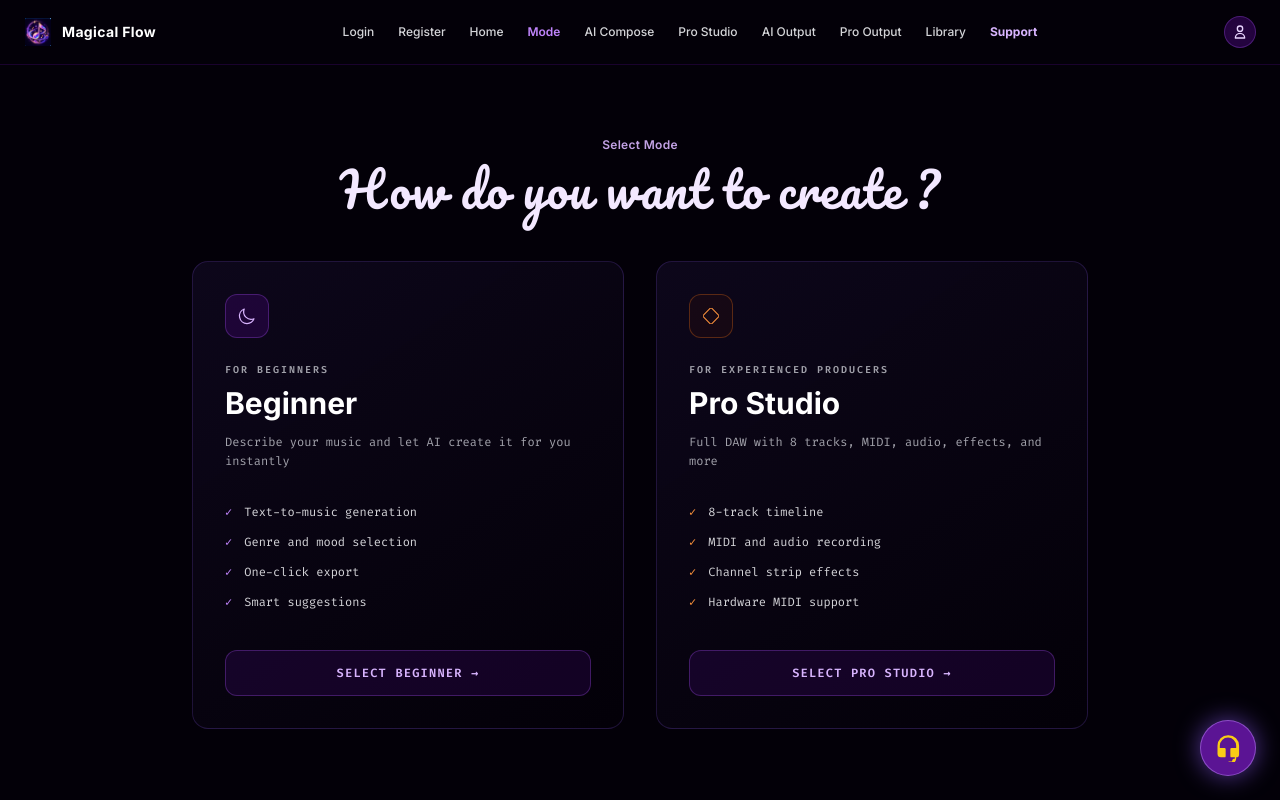
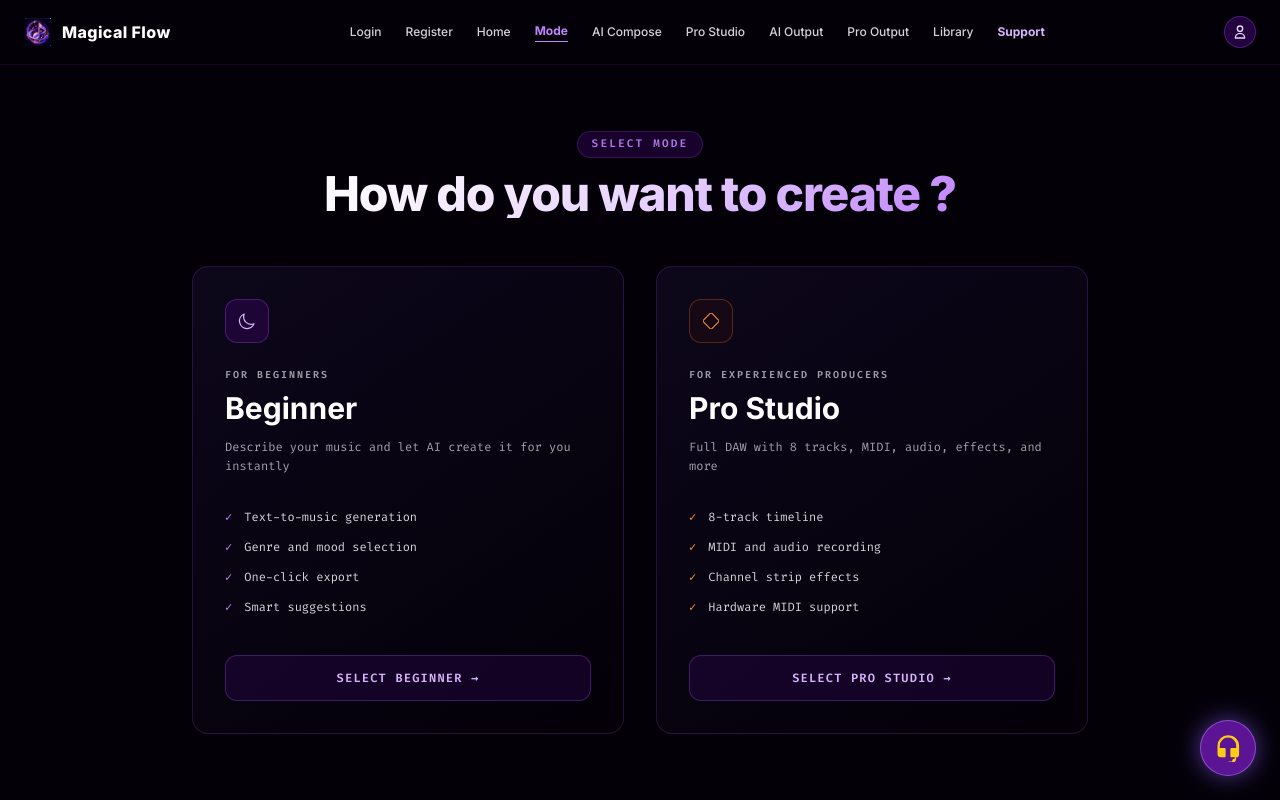
Before and after one commit to gautav2003/MagicalFlow, a Flask app: page /select-mode in a window 1280 px wide. Run offline with Flask 3, Linux system fonts and the light colour scheme; a user stored in the database is signed in; some libraries are stand-ins or nearby versions.

Commit message:
Add files via upload

```diff
--- a/Magical Flow/templates/Selectmode.html
+++ b/Magical Flow/templates/Selectmode.html
@@ -6,7 +6,7 @@
     <title>Magical Flow - Select Mode</title>
     <!-- Tailwind CSS CDN -->
     <script src="https://cdn.tailwindcss.com"></script>
-    <link href="https://fonts.googleapis.com/css2?family=Fira+Code:wght@400;500;600&family=Inter:wght@300;400;500;600;700&family=Pacifico&display=swap" rel="stylesheet">
+    <link href="https://fonts.googleapis.com/css2?family=Fira+Code:wght@400;500;600&family=Inter:wght@300;400;500;600;700;800&display=swap" rel="stylesheet">
     <style>
         body {
             font-family: 'Inter', sans-serif;
@@ -17,10 +17,12 @@
             font-family: 'Fira Code', monospace;
         }
 
-        /* Exact cursive script typography from reference image */
-        .calligraphy-title {
-            font-family: 'Pacifico', cursive;
-            letter-spacing: 0.02em;
+        /* Matching Magical Flow Brand Heading Gradient */
+        .brand-heading {
+            font-family: 'Inter', sans-serif;
+            background: linear-gradient(135deg, #ffffff 0%, #e9d5ff 50%, #c084fc 100%);
+            -webkit-background-clip: text;
+            -webkit-text-fill-color: transparent;
         }
 
         .card-bg {
@@ -48,13 +50,13 @@
 </head>
 <body class="min-h-screen flex flex-col justify-between bg-[#030008] text-white relative overflow-x-hidden selection:bg-purple-500 selection:text-white">
 
-    <!-- Top Navigation Bar -->
+    <!-- Top Navigation Bar Header (Matches Home Page Navbar) -->
     <header class="w-full bg-[#030008] border-b border-purple-950/40">
         <div class="max-w-[1400px] mx-auto px-6 py-4 flex items-center justify-between z-20">
             <!-- Brand Logo & Name -->
-            <a href="{{ url_for('home') }}" class="flex items-center gap-2.5">
-                <img src="{{ url_for('static', filename='logo.png') }}" alt="Logo" class="w-7 h-7 object-contain" onerror="this.src='https://via.placeholder.com/28/9333ea/ffffff?text=MF'">
-                <span class="font-bold text-sm tracking-wide text-white">Magical Flow</span>
+            <a href="{{ url_for('home') }}" class="flex items-center gap-2.5 group">
+                <img src="{{ url_for('static', filename='logo.png') }}" alt="Logo" class="w-7 h-7 object-contain group-hover:scale-105 transition-transform" onerror="this.src='https://via.placeholder.com/28/9333ea/ffffff?text=MF'">
+                <span class="font-extrabold text-base tracking-wide text-white group-hover:text-purple-300 transition-colors">Magical Flow</span>
             </a>
 
             <!-- Navigation Links -->
@@ -62,7 +64,7 @@
                 <a href="{{ url_for('signin') }}" class="hover:text-purple-300 transition-colors">Login</a>
                 <a href="{{ url_for('register') }}" class="hover:text-purple-300 transition-colors">Register</a>
                 <a href="{{ url_for('home') }}" class="hover:text-purple-300 transition-colors">Home</a>
-                <a href="{{ url_for('select_mode') }}" class="text-purple-400 font-semibold">Mode</a>
+                <a href="{{ url_for('select_mode') }}" class="text-purple-400 font-bold border-b border-purple-400 pb-0.5">Mode</a>
                 <a href="{{ url_for('beginner_mode') }}" class="hover:text-purple-300 transition-colors">AI Compose</a>
                 <a href="{{ url_for('pro_studio_mode') }}" class="hover:text-purple-300 transition-colors">Pro Studio</a>
                 <a href="{{ url_for('beginner_output') }}" class="hover:text-purple-300 transition-colors">AI Output</a>
@@ -71,7 +73,7 @@
                 <a href="{{ url_for('artist_support') }}" class="text-purple-300 font-bold hover:text-white transition-colors">Support</a>
             </nav>
 
-            <!-- User Profile Circle Icon -->
+            <!-- User Profile Avatar Circle -->
             <a href="{{ url_for('account') }}" class="w-8 h-8 rounded-full bg-purple-950/60 border border-purple-500/30 flex items-center justify-center text-purple-200 hover:text-white hover:border-purple-400 transition-all shadow-inner">
                 <svg class="w-4 h-4" fill="none" stroke="currentColor" viewBox="0 0 24 24"><path stroke-linecap="round" stroke-linejoin="round" stroke-width="2" d="M16 7a4 4 0 11-8 0 4 4 0 018 0zM12 14a7 7 0 00-7 7h14a7 7 0 00-7-7z"></path></svg>
             </a>
@@ -79,15 +81,15 @@
     </header>
 
     <!-- Main Content Container -->
-    <main class="w-full max-w-5xl mx-auto px-6 py-10 flex-grow flex flex-col items-center justify-center z-10">
+    <main class="w-full max-w-5xl mx-auto px-6 py-12 flex-grow flex flex-col items-center justify-center z-10">
 
-        <!-- Subtitle Label -->
-        <span class="text-xs font-semibold text-purple-300/90 mb-3 tracking-wide">
-            Select Mode
+        <!-- Category Pill Badge -->
+        <span class="mono-text text-[11px] font-semibold tracking-[0.2em] text-purple-400/90 uppercase mb-3 bg-purple-950/40 border border-purple-500/20 px-3.5 py-1 rounded-full">
+            SELECT MODE
         </span>
 
-        <!-- Main Heading (Pacifico Cursive Style) -->
-        <h1 class="calligraphy-title text-3xl md:text-5xl text-purple-100 text-center mb-12 font-normal">
+        <!-- Main Title -->
+        <h1 class="brand-heading text-3xl md:text-5xl font-extrabold text-center mb-12 tracking-tight">
             How do you want to create ?
         </h1>
 
@@ -193,8 +195,8 @@
         </div>
     </main>
 
-    <!-- Floating Artist Support Widget (Purple Circle with Yellow Headset & Microphone) -->
-    <a href="{{ url_for('artist_support') }}" class="fixed bottom-6 right-6 z-50 group flex items-center justify-center w-14 h-14 bg-[#5b1494] border border-purple-400/50 rounded-full shadow-[0_0_25px_rgba(139,92,246,0.6)] hover:scale-110 hover:border-purple-300 transition-all">
+    <!-- Floating Artist Support Widget (Solid Yellow Headset on Glowing Purple Circle) -->
+    <a href="{{ url_for('artist_support') }}" class="fixed bottom-6 right-6 z-50 group flex items-center justify-center w-14 h-14 bg-[#5b1494] border border-purple-400/50 rounded-full shadow-[0_0_25px_rgba(139,92,246,0.6)] hover:scale-110 hover:border-purple-300 transition-all" title="Artist Support">
         <svg class="w-7 h-7 text-[#facc15]" viewBox="0 0 24 24" fill="currentColor">
             <path d="M12 1a9 9 0 0 0-9 9v7a3 3 0 0 0 3 3h3a1 1 0 0 0 1-1v-6a1 1 0 0 0-1-1H5v-2a7 7 0 1 1 14 0v2h-4a1 1 0 0 0-1 1v6a1 1 0 0 0 1 1h2.5a.5.5 0 0 1 .5.5v.5a2.5 2.5 0 0 0-2.5 2.5H13a1 1 0 1 0 0 2h1.5A4.5 4.5 0 0 0 19 20.5v-.5a2.5 2.5 0 0 0 2.5-2.5V10a9 9 0 0 0-9-9z"/>
         </svg>
```
